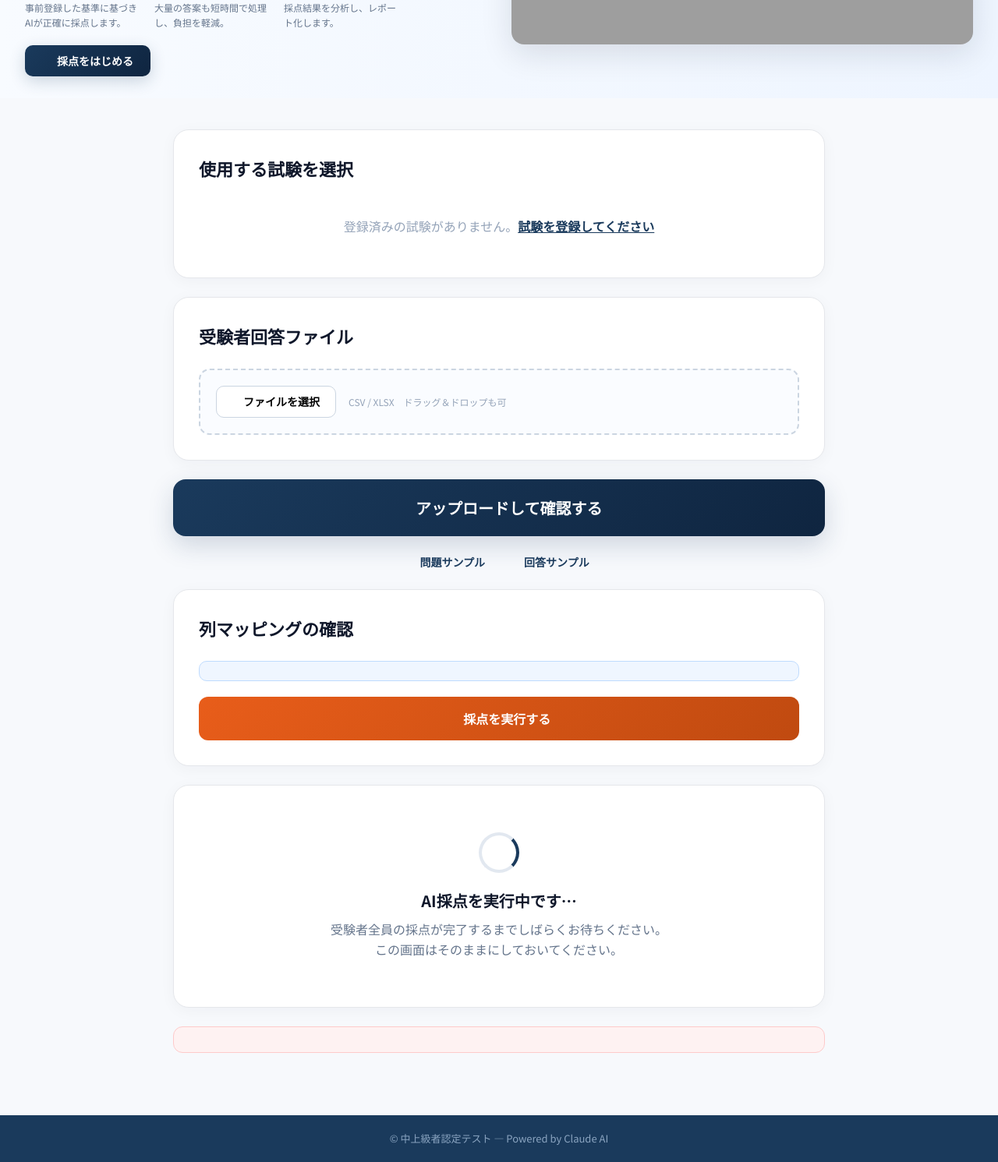
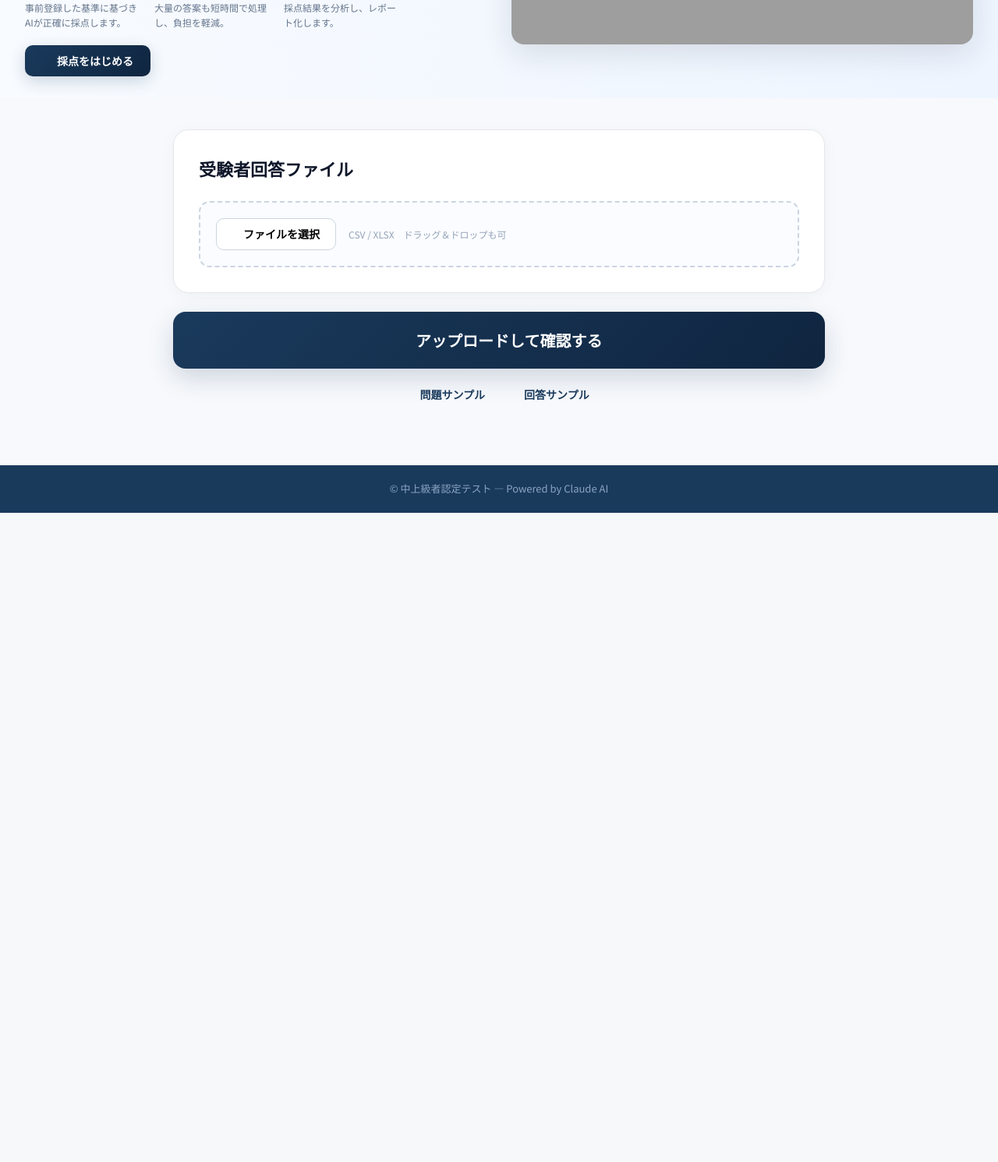
Before and after one commit to eshimi/CheckTest, a Python web app: template templates/index.html in a window 1280 px wide. Shown: the part 278-1769 px from the top of the page at 78% size. After the commit the page ends 936 px from the top, so only its background shows below. Run offline with Jinja, Linux system fonts and the light colour scheme; the template is opened without the code that fills it, so the values that code supplies are empty; grey boxes are pictures that could not be loaded.

Commit message:
Fix: add .d-none CSS rule so hidden sections actually hide
index.html does not load Bootstrap CSS, only bootstrap-icons.css,
so the d-none utility class had no effect and all sections
(progressSection, errorSection, mappingSection) were always visible.

```diff
--- a/templates/index.html
+++ b/templates/index.html
@@ -387,6 +387,7 @@
     /* Hidden input */
     input[type="file"] { display: none; }
     input[type="radio"] { display: none; }
+    .d-none { display: none !important; }
 
     @media(max-width: 1100px) {
       .hero-inner { grid-template-columns: 1fr; }
```
